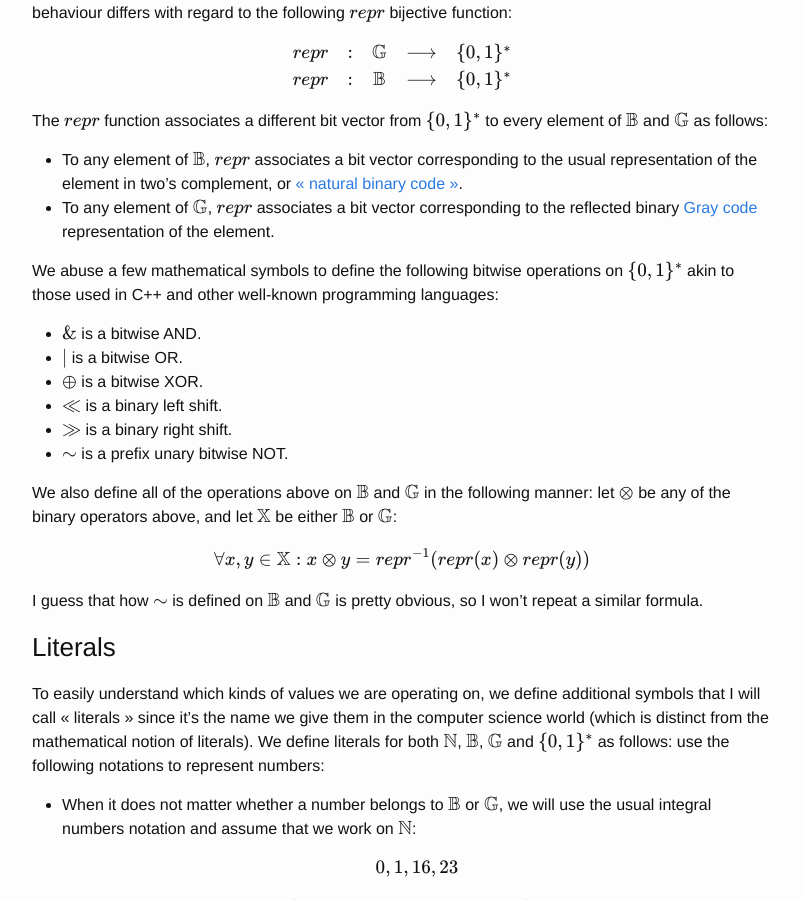
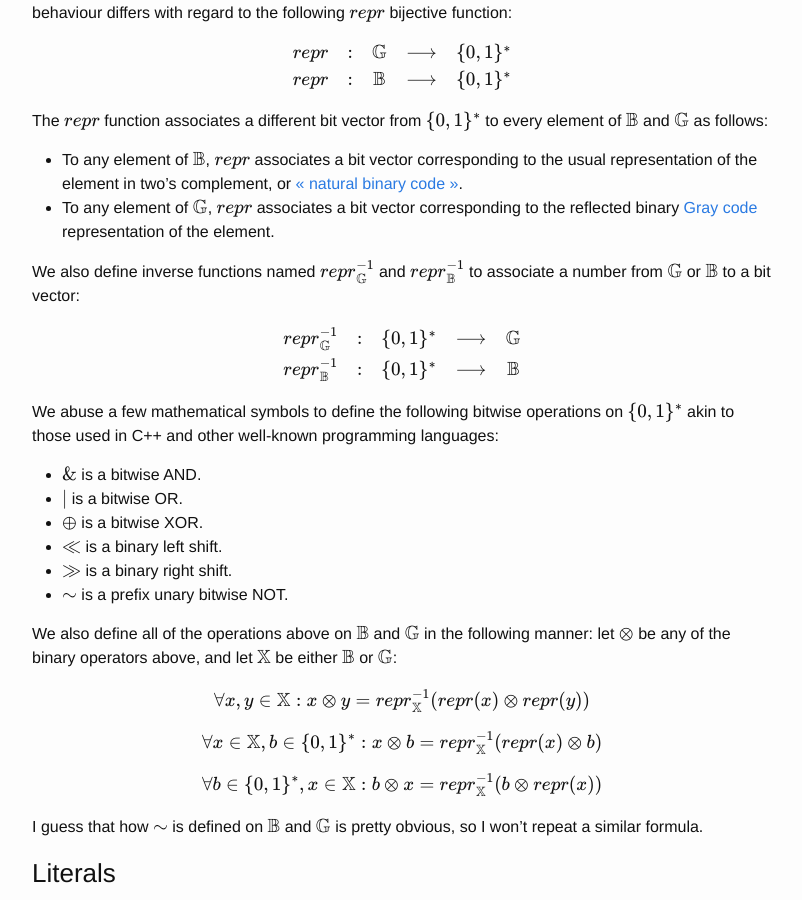
Before and after one commit to Morwenn/cpp-gray, a Jekyll site: the page built from _posts/2016-05-21-the-reflected-binary-code.markdown, in a window 1280 px wide and 900 px high, scrolled down 547 px. Shown: the whole window, without its empty margins (238-1040 px from the left). Built offline with Jekyll 4.4.1, drawn with Linux system fonts in a browser that asks for light colours; nearby versions of some CDN libraries; formulas are drawn with MathJax 3; comment, search, counter and statistics services are not loaded.

Commit message:
Properly define inverse representation functions and mixed arithmetics

```diff
--- a/_posts/2016-05-21-the-reflected-binary-code.markdown
+++ b/_posts/2016-05-21-the-reflected-binary-code.markdown
@@ -33,6 +33,14 @@ the element in two's complement, or [« natural binary code »][wiki-natural-b
 * To any element of \\( \mathbb{G} \\), \\( repr \\) associates a bit vector corresponding to the reflected binary [Gray
 code][wiki-gray-code] representation of the element.
 
+We also define inverse functions named $$ repr^{-1}_{\mathbb{G}} $$ and \\( repr^{-1}_{\mathbb{B}} \\) to associate a
+number from \\( \mathbb{G} \\) or \\( \mathbb{B} \\) to a bit vector:
+
+$$\begin{array}{ccccc}
+repr^{-1}_{\mathbb{G}} & : & \{0, 1\}^* & \longrightarrow  & \mathbb{G}\\
+repr^{-1}_{\mathbb{B}} & : & \{0, 1\}^* & \longrightarrow  & \mathbb{B}
+\end{array}$$
+
 We abuse a few mathematical symbols to define the following bitwise operations on \\( \\{0, 1\\}^* \\) akin to those used in
 C++ and other well-known programming languages:
 
@@ -47,7 +55,11 @@ We also define all of the operations above on \\( \mathbb{B} \\) and \\( \mathbb
 \\( \otimes \\) be any of the binary operators above, and let \\( \mathbb{X} \\) be either \\( \mathbb{B} \\) or
 \\( \mathbb{G} \\):
 
-$$ \forall x, y \in \mathbb{X} : x \otimes y = repr^{-1}(repr(x) \otimes repr(y)) $$
+$$ \forall x, y \in \mathbb{X} : x \otimes y = repr^{-1}_{\mathbb{X}}(repr(x) \otimes repr(y)) $$
+
+$$ \forall x \in \mathbb{X}, b \in \{0, 1\}^* : x \otimes b = repr^{-1}_{\mathbb{X}}(repr(x) \otimes b) $$
+
+$$ \forall b \in \{0, 1\}^*, x \in \mathbb{X} : b \otimes x = repr^{-1}_{\mathbb{X}}(b \otimes repr(x)) $$
 
 I guess that how \\( \sim \\) is defined on \\( \mathbb{B} \\) and \\( \mathbb{G} \\) is pretty obvious, so I won't repeat
 a similar formula.
```
